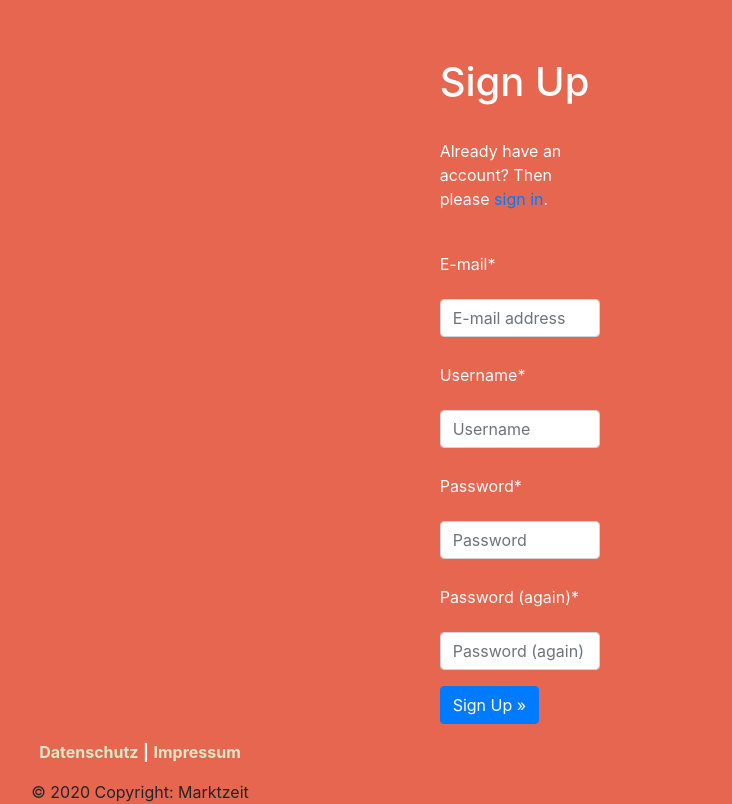
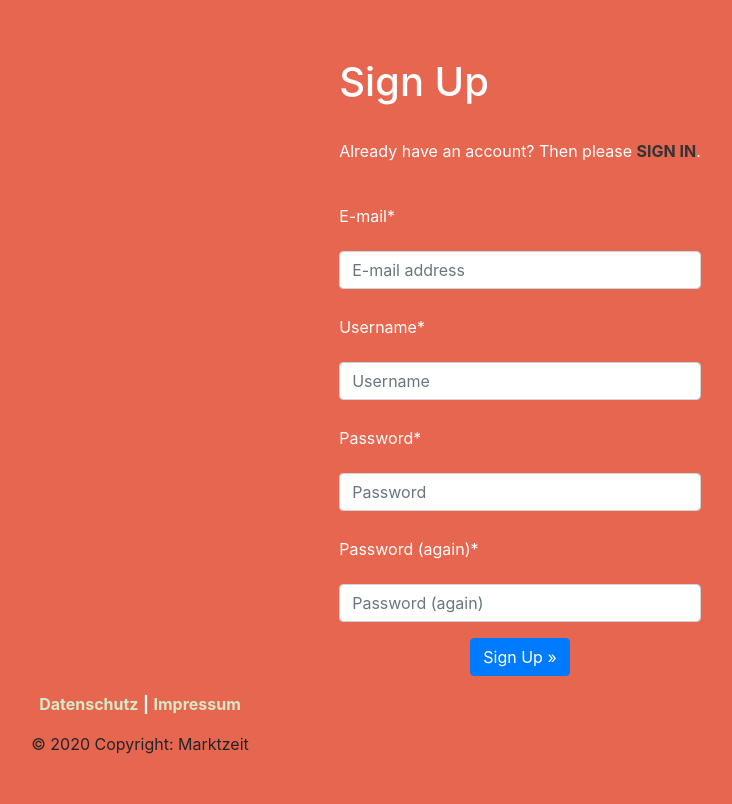
Before and after one commit to firstdayofjune/marktzeit, a Django app: page /accounts/signup/ in a window 1280 px wide. Shown: the part 56-860 px from the top of the page, without its empty margins (500-1232 px from the left). After the commit the page ends 810 px from the top, so only its background shows below. Run offline with Django 3.2, Linux system fonts and the light colour scheme; some libraries are stand-ins or nearby versions.

Commit message:
Styling changes

```diff
--- a/marktzeit/static/css/project.css
+++ b/marktzeit/static/css/project.css
@@ -1 +1 @@
-body,html{height:100%;width:100%;margin:0;padding:0;background:#e7664f}.alert-debug{background-color:#fff;border-color:#d6e9c6;color:#000}.alert-error{background-color:#f2dede;border-color:#eed3d7;color:#b94a48}h1,h2,h3,h4,p,label{color:#fff;padding-top:10px;padding-bottom:15px}footer{margin-bottom:15px}footer a{color:#d6e9c6;font-weight:bolder}footer span{color:#fff;font-weight:bolder}.form-control-borderless{border:none}.form-control-borderless:hover,.form-control-borderless:active,.form-control-borderless:focus{border:none;outline:none;box-shadow:none}.mz__results{margin-top:15px}.mz__results a{padding-bottom:1px;background:#b94a48;float:left;-webkit-transition:all 0.5s ease-in-out;border:0px;color:inherit}.mz__results a:hover{-webkit-transform:scale(1.01)}.mz__markt_list table{color:#fff}
+body,html{height:100%;width:100%;margin:0;padding:0;background:#e7664f}.alert-debug{background-color:#fff;border-color:#d6e9c6;color:#000}.alert-error{background-color:#f2dede;border-color:#eed3d7;color:#b94a48}h1,h2,h3,h4,p,label{color:#fff;padding-top:10px;padding-bottom:15px}a{color:#333}footer{margin-bottom:15px}footer a{color:#d6e9c6;font-weight:bolder}footer span{color:#fff;font-weight:bolder}.form-control-borderless{border:none}.form-control-borderless:hover,.form-control-borderless:active,.form-control-borderless:focus{border:none;outline:none;box-shadow:none}.mz__results{margin-top:15px}.mz__results a{padding-bottom:1px;background:#b94a48;float:left;-webkit-transition:all 0.5s ease-in-out;border:0px;color:inherit}.mz__results a:hover{-webkit-transform:scale(1.01)}.mz__registration a{text-transform:uppercase;font-weight:bolder}.mz__login a{text-transform:uppercase;font-weight:bolder}.mz__markt_list table{color:#fff}
--- a/marktzeit/static/sass/config/_default.scss
+++ b/marktzeit/static/sass/config/_default.scss
@@ -12,15 +12,34 @@ body, html {
 ////////////////////////////////
 //Variables//
 ////////////////////////////////
+//Maincolors
 
-// Alert colors
-
+$black: #000;
 $white: #fff;
 $mint-green: #d6e9c6;
-$black: #000;
 $pink: #f2dede;
 $dark-pink: #eed3d7;
 $red: #b94a48;
+
+$black80: #333333;
+$black60: #666666;
+$black45: #8C8C8C;
+$black30: #B3B3B3;
+$black15: #D9D9D9;
+$black10: #E6E6E6;
+$black5: #F2F2F2;
+
+//SoMe-colors
+$facebook: #3b5998;
+$twitter: #55acee;
+$googleplus: #dd4b39;
+$linkedin: #007bb6;
+$youtube: #bb0000;
+$xing: #135353;
+$soundcloud: #f50;
+$slideshare: #312f2d;
+$flickr: #ff0084;
+$yumpu: #EA5B0C;
 
 ////////////////////////////////
 //Alerts//
@@ -48,6 +67,9 @@ h1, h2, h3, h4, p, label{
   padding-bottom: 15px;
 }
 
+a {
+  color: $black80
+}
 
 footer {
   a {
--- /dev/null
+++ b/marktzeit/static/sass/modules/_registration.scss
@@ -0,0 +1,16 @@
+.mz {
+
+  &__registration {
+    a {
+      text-transform: uppercase;
+      font-weight: bolder;
+    }
+  }
+
+  &__login {
+    a {
+      text-transform: uppercase;
+      font-weight: bolder;
+    }
+  }
+}
--- a/marktzeit/static/sass/project.scss
+++ b/marktzeit/static/sass/project.scss
@@ -1,4 +1,5 @@
 // Modules
 @import "config/default";
 @import "modules/search";
+@import "modules/registration";
 @import "modules/markt_list";
--- a/marktzeit/templates/account/base.html
+++ b/marktzeit/templates/account/base.html
@@ -3,7 +3,7 @@
 
 {% block content %}
 <div class="row">
-  <div class="col-md-6 offset-md-3">
+  <div class="">
     {% block inner %}{% endblock %}
   </div>
 </div>
--- a/marktzeit/templates/account/signup.html
+++ b/marktzeit/templates/account/signup.html
@@ -8,15 +8,17 @@
 {% block inner %}
   <h1>{% trans "Sign Up" %}</h1>
 
-<p>{% blocktrans %}Already have an account? Then please <a href="{{ login_url }}">sign in</a>.{% endblocktrans %}</p>
+  <p class="mz__registration">{% blocktrans %}Already have an account? Then please <a href="{{ login_url }}">sign in</a>.{% endblocktrans %}</p>
 
-<form class="signup" id="signup_form" method="post" action="{% url 'account_signup' %}">
+  <form class="signup wm__registration" id="signup_form" method="post" action="{% url 'account_signup' %}">
     {% csrf_token %}
     {{ form|crispy }}
     {% if redirect_field_value %}
-  <input type="hidden" name="{{ redirect_field_name }}" value="{{ redirect_field_value }}" />
+      <input type="hidden" name="{{ redirect_field_name }}" value="{{ redirect_field_value }}"/>
     {% endif %}
-  <button class="btn btn-primary" type="submit">{% trans "Sign Up" %} &raquo;</button>
+    <div class="text-center">
+      <button class="btn btn-primary " type="submit">{% trans "Sign Up" %} &raquo;</button>
+    </div>
   </form>
 
 {% endblock %}
```
Also changed, not shown: marktzeit/templates/account/login.html (+5 -3 lines). Lines whose indentation alone changed are shown as unchanged.
